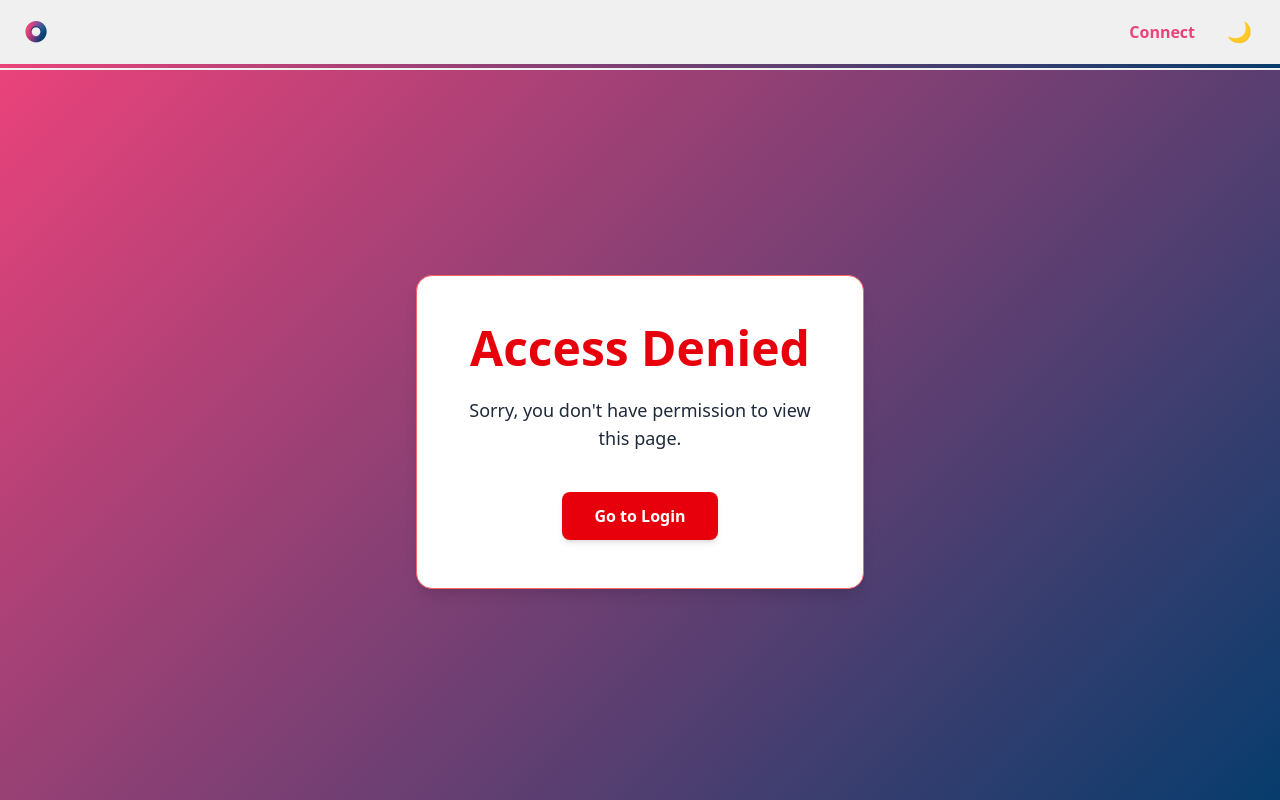
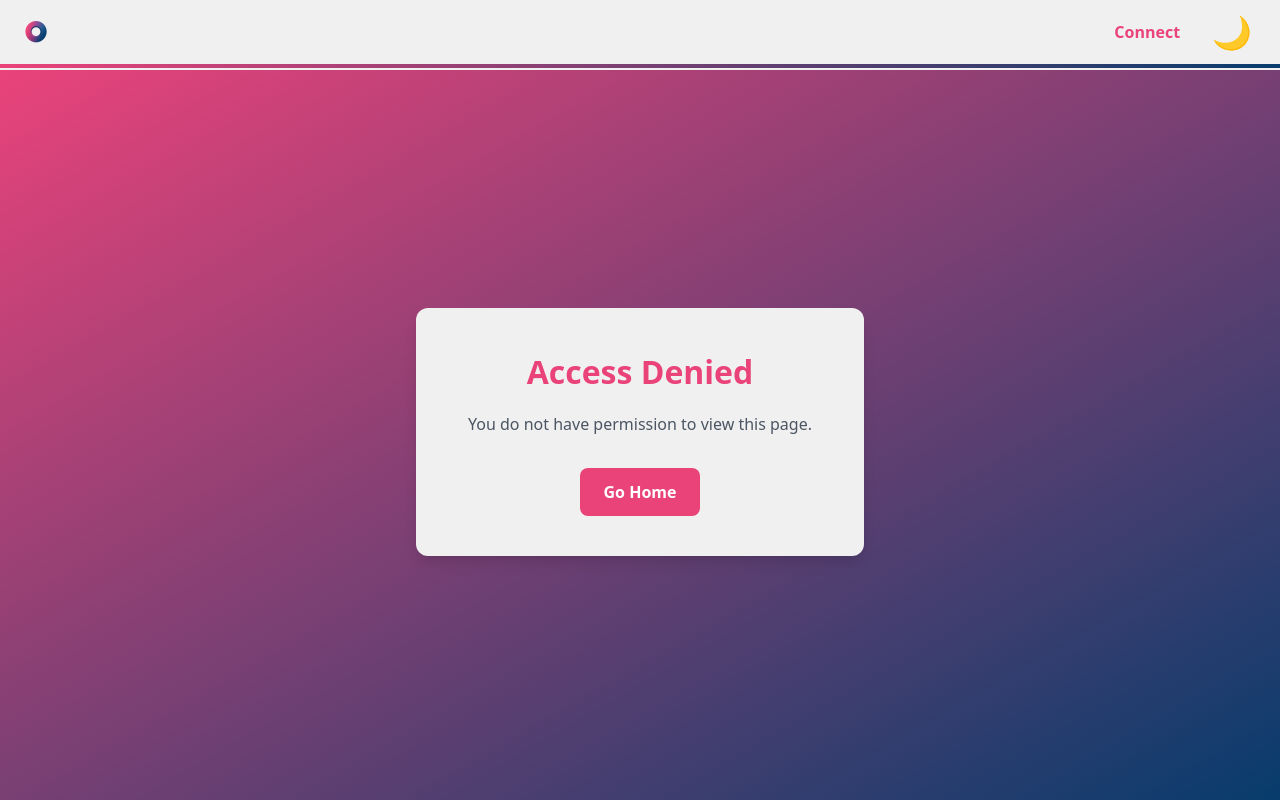
Before and after one commit to LucasDltg/party-website, a Next.js app: page /unauthorized in a window 1280 px wide. Built offline with nearby package versions, Linux system fonts and the light colour scheme; no server answers.

Commit message:
fix: 404 + unauthorized pages

```diff
--- a/src/app/not-found.tsx
+++ b/src/app/not-found.tsx
@@ -6,32 +6,51 @@ import Link from 'next/link'
 export default function NotFound() {
   return (
     <main
-      className="h-[calc(100vh-var(--header-height))] flex flex-col justify-center items-center font-sans px-6"
+      className="h-[calc(100vh-var(--header-height))] overflow-hidden flex flex-col justify-center items-center font-sans px-4"
       style={{
-        background: `linear-gradient(
-          135deg,
-          var(--color-primary) 0%,
-          var(--color-secondary) 100%
-        )`,
+        background:
+          'linear-gradient(to bottom right, var(--color-primary), var(--color-secondary))',
         color: 'var(--foreground)',
+        transition: 'background 0.5s ease, color 0.5s ease',
       }}
     >
-      <div className="bg-white dark:bg-gray-900 rounded-2xl shadow-lg p-12 max-w-md w-full text-center border border-primary dark:border-secondary">
+      <div
+        className="rounded-xl shadow-lg p-10 max-w-md w-full text-center"
+        style={{
+          backgroundColor: 'var(--background)',
+          color: 'var(--foreground)',
+          transition:
+            'background-color 0.5s ease, color 0.5s ease, box-shadow 0.5s ease',
+        }}
+      >
         <h1
-          className="text-5xl font-extrabold mb-6"
-          style={{ color: 'var(--color-primary)' }}
+          className="font-extrabold mb-4"
+          style={{
+            color: 'var(--color-primary)',
+            fontSize: 'var(--font-size-lg)',
+            transition: 'color 0.5s ease',
+          }}
         >
           Page Not Found
         </h1>
-        <p className="mb-10 text-lg" style={{ color: 'var(--color-muted)' }}>
+        <p
+          className="mb-8"
+          style={{
+            color: 'var(--color-muted)',
+            fontSize: 'var(--font-size-md)',
+            transition: 'color 0.5s ease',
+          }}
+        >
           Sorry, we couldn&apos;t find the page you&apos;re looking for.
         </p>
         <Link
           href="/"
-          className="inline-block font-semibold px-8 py-3 rounded-lg transition-shadow shadow-md hover:shadow-lg"
+          className="inline-block font-semibold px-6 py-3 rounded-md transition"
           style={{
             backgroundColor: 'var(--color-primary)',
             color: 'white',
+            fontSize: 'var(--font-size-md)',
+            transition: 'background-color 0.3s ease, color 0.3s ease',
           }}
           onMouseEnter={(e) =>
             (e.currentTarget.style.backgroundColor =
--- a/src/app/unauthorized/page.tsx
+++ b/src/app/unauthorized/page.tsx
@@ -1,34 +1,67 @@
 'use client'
 
 import '../../styles/globals.css'
+import Link from 'next/link'
 
-export default function UnauthorizedPage() {
+export default function Unauthorized() {
   return (
     <main
-      className="h-[calc(100vh-var(--header-height))] flex flex-col justify-center items-center font-sans px-6"
+      className="h-[calc(100vh-var(--header-height))] overflow-hidden flex flex-col justify-center items-center font-sans px-4"
       style={{
-        background: `linear-gradient(
-          135deg,
-          var(--color-primary) 0%,
-          var(--color-secondary) 100%
-        )`,
+        background:
+          'linear-gradient(to bottom right, var(--color-primary), var(--color-secondary))',
         color: 'var(--foreground)',
+        transition: 'background 0.5s ease, color 0.5s ease',
       }}
     >
-      <div className="bg-white dark:bg-gray-900 rounded-2xl shadow-lg p-12 max-w-md w-full text-center border border-red-400 dark:border-red-600">
-        <h1 className="text-5xl font-extrabold text-red-600 dark:text-red-400 mb-6">
+      <div
+        className="rounded-xl shadow-lg p-10 max-w-md w-full text-center"
+        style={{
+          backgroundColor: 'var(--background)',
+          color: 'var(--foreground)',
+          transition:
+            'background-color 0.5s ease, color 0.5s ease, box-shadow 0.5s ease',
+        }}
+      >
+        <h1
+          className="font-extrabold mb-4"
+          style={{
+            color: 'var(--color-primary)',
+            fontSize: 'var(--font-size-lg)',
+            transition: 'color 0.5s ease',
+          }}
+        >
           Access Denied
         </h1>
-        <p className="text-gray-800 dark:text-gray-300 mb-10 text-lg">
-          Sorry, you don&apos;t have permission to view this page.
+        <p
+          className="mb-8"
+          style={{
+            color: 'var(--color-muted)',
+            fontSize: 'var(--font-size-md)',
+            transition: 'color 0.5s ease',
+          }}
+        >
+          You do not have permission to view this page.
         </p>
-        <a
-          href="/auth"
-          className="inline-block bg-red-600 hover:bg-red-700 dark:bg-red-500 dark:hover:bg-red-600 text-white font-semibold px-8 py-3 rounded-lg transition-shadow shadow-md hover:shadow-lg"
-          aria-label="Go to Login"
+        <Link
+          href="/"
+          className="inline-block font-semibold px-6 py-3 rounded-md transition"
+          style={{
+            backgroundColor: 'var(--color-primary)',
+            color: 'white',
+            fontSize: 'var(--font-size-md)',
+            transition: 'background-color 0.3s ease, color 0.3s ease',
+          }}
+          onMouseEnter={(e) =>
+            (e.currentTarget.style.backgroundColor =
+              'var(--color-primary-hover)')
+          }
+          onMouseLeave={(e) =>
+            (e.currentTarget.style.backgroundColor = 'var(--color-primary)')
+          }
         >
-          Go to Login
-        </a>
+          Go Home
+        </Link>
       </div>
     </main>
   )
--- a/src/components/Header.tsx
+++ b/src/components/Header.tsx
@@ -19,7 +19,6 @@ export default function Header() {
     await signOut(auth)
   }
 
-  // Auth state tracking
   useEffect(() => {
     const unsubscribe = onAuthStateChanged(auth, (currentUser) => {
       setUser(currentUser)
@@ -27,7 +26,6 @@ export default function Header() {
     return unsubscribe
   }, [])
 
-  // Initialize theme on mount
   useEffect(() => {
     setMounted(true)
     const saved = localStorage.getItem('theme')
@@ -43,7 +41,6 @@ export default function Header() {
     }
   }, [])
 
-  // Smooth transition on body for theme changes
   useEffect(() => {
     if (!mounted) return
     const body = document.body
@@ -51,10 +48,9 @@ export default function Header() {
   }, [mounted])
 
   if (!mounted) {
-    return null // or a loading spinner
+    return null
   }
 
-  // Toggle theme handler
   const toggleTheme = () => {
     if (theme === 'light') {
       document.documentElement.classList.add('dark')
@@ -76,6 +72,7 @@ export default function Header() {
     color: 'var(--color-primary)',
     border: 'none',
     transition: 'color 0.3s ease',
+    fontSize: 'var(--font-size-md)',
   }
 
   const hoveredStyle: React.CSSProperties = {
@@ -101,7 +98,15 @@ export default function Header() {
         <nav className="flex items-center space-x-4">
           {user ? (
             <>
-              <span className="text-sm">Hello, {user.email}</span>
+              <span
+                className="text-sm"
+                style={{
+                  color: 'var(--color-muted)',
+                  fontSize: 'var(--font-size-sm)',
+                }}
+              >
+                Hello, {user.email}
+              </span>
               <button
                 onClick={handleLogout}
                 style={
@@ -141,7 +146,7 @@ export default function Header() {
               display: 'flex',
               alignItems: 'center',
               justifyContent: 'center',
-              fontSize: '1.25rem',
+              fontSize: 'var(--font-size-lg)',
               color:
                 hoveredButton === 'theme'
                   ? 'var(--color-primary-hover)'
@@ -169,7 +174,6 @@ export default function Header() {
         }}
       />
 
-      {/* Second solid color bar, thinner */}
       <div
         style={{
           height: '2px',
--- a/src/styles/globals.css
+++ b/src/styles/globals.css
@@ -17,6 +17,10 @@
   /* Typography */
   --font-sans: var(--font-geist-sans, ui-sans-serif, system-ui);
   --font-mono: var(--font-geist-mono, ui-monospace, SFMono-Regular);
+
+  --font-size-sm: 0.875rem; /* 14px */
+  --font-size-md: 1rem; /* 16px - base */
+  --font-size-lg: 2rem; /* 20px */
 
   /* Spacing */
   --spacing-xs: 4px;
```
